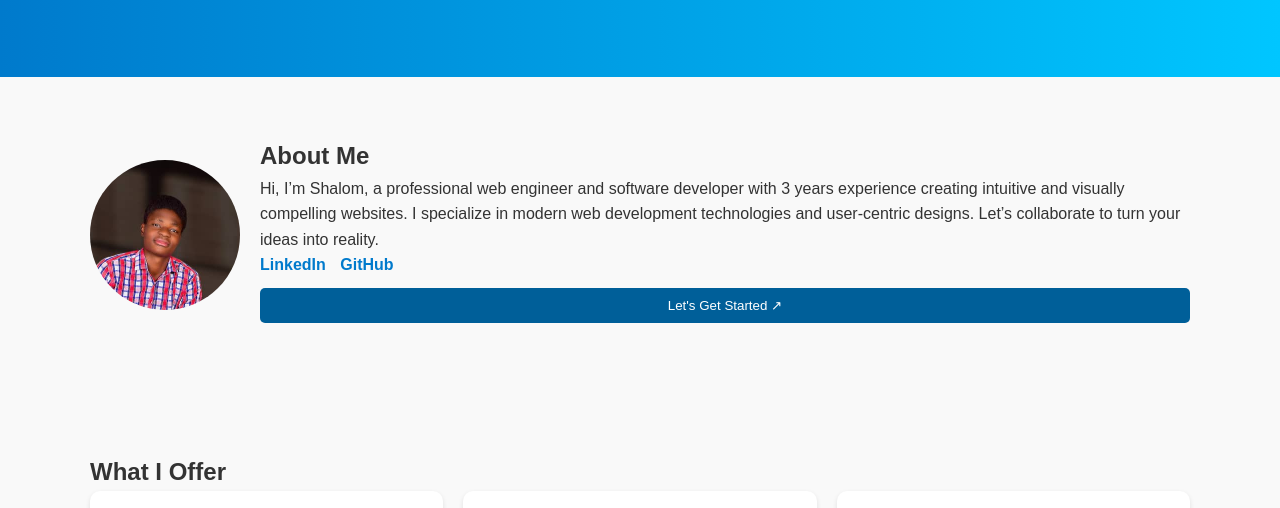
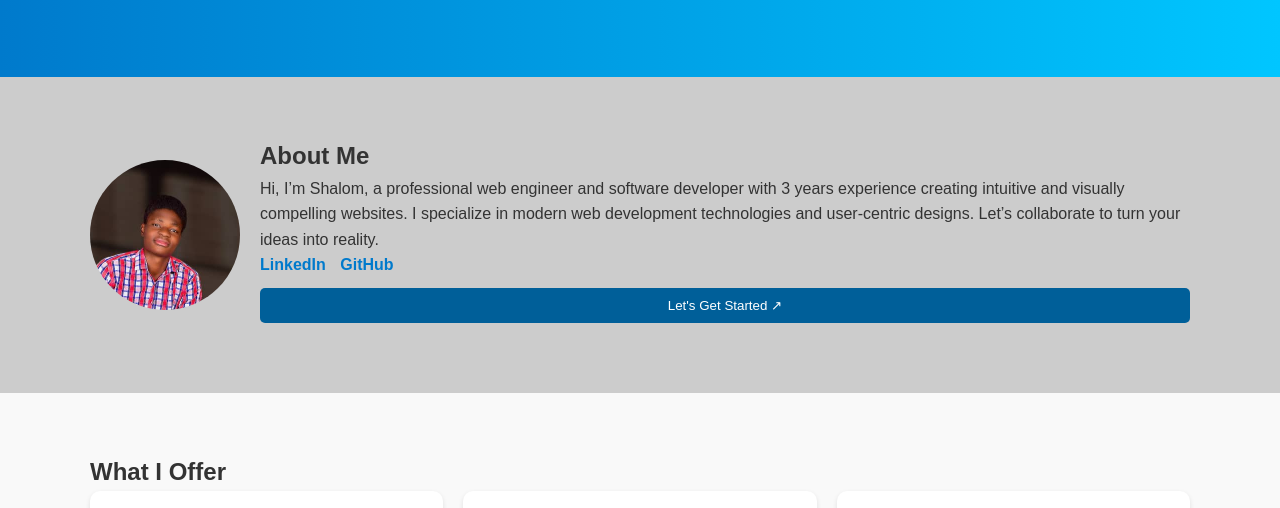
Before and after one commit to Shalom-Okpapi/Shalom-Portfolio, a plain HTML site: page index.html in a window 1280 px wide. Shown: the part 213-721 px from the top of the page. Drawn offline with Linux system fonts and the light colour scheme.

Commit message:
Update styles.css

```diff
--- a/styles.css
+++ b/styles.css
@@ -107,6 +107,10 @@ section {
 }
 
 /* About Section */
+
+#about {
+  background:#cccccc;
+}
 
 .abt {
     transform: translateY(50px);
```
